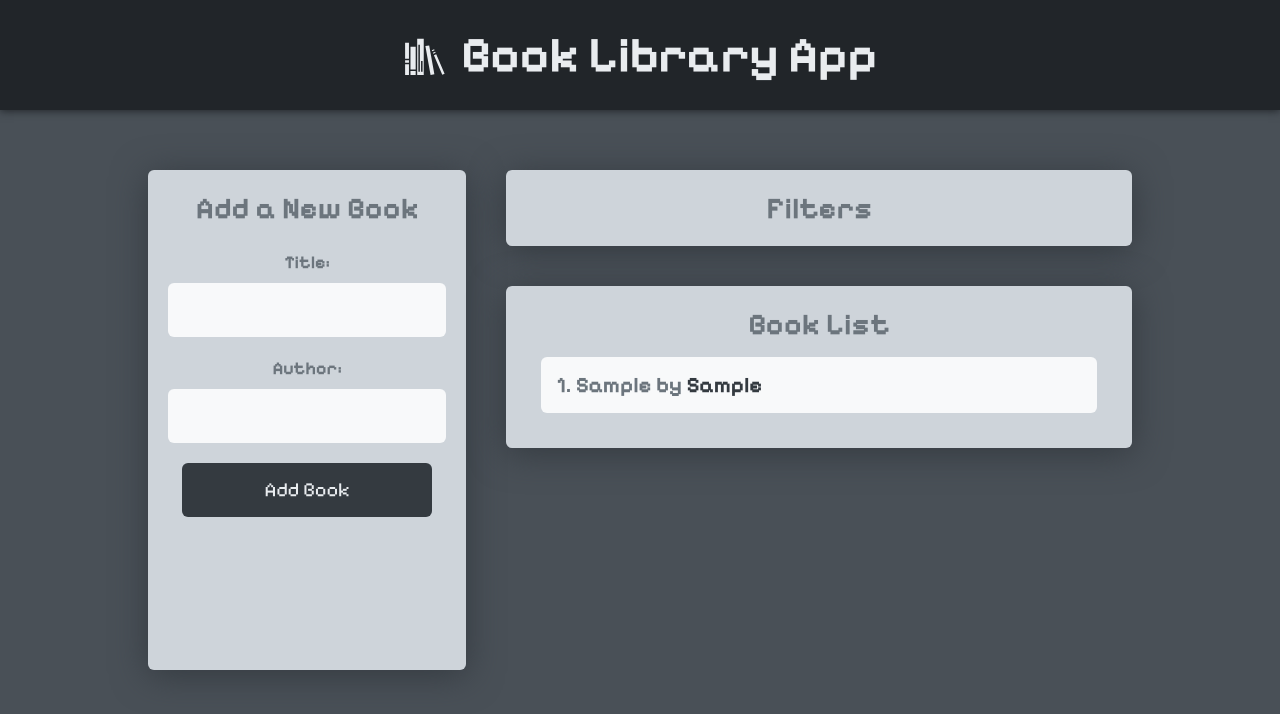
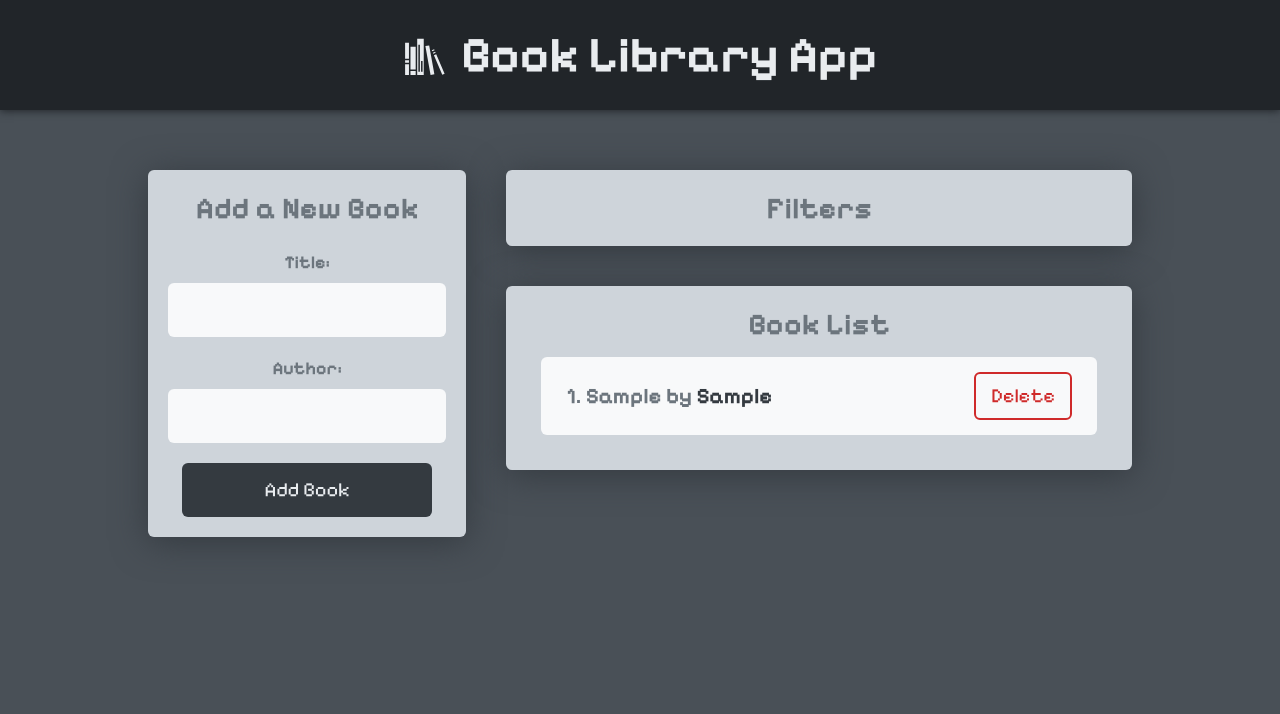
Before and after one commit to EvgMarty/BookLibraryApp, a React (Create React App) app in the folder frontend/: page / in a window 1280 px wide. Both pictures are taken after typing "Sample", "Sample" into the empty fields and a click on the button "Add Book". Shown: the top 714 px of the page. Built offline with nearby package versions, Linux system fonts and the light colour scheme.

Commit message:
add new action and new reducer deletedBook

```diff
--- a/frontend/src/App.module.scss
+++ b/frontend/src/App.module.scss
@@ -43,6 +43,10 @@
   width: 80%;
   margin: 0 auto;
   padding: 40px 0;
+
+  @media (max-width: 800px) {
+    flex-wrap: wrap;
+  }
 }
 
 .leftColumn {
--- a/frontend/src/components/BookForm/BookForm.module.scss
+++ b/frontend/src/components/BookForm/BookForm.module.scss
@@ -6,7 +6,6 @@
   background: #ced4da;
   text-align: center;
   box-shadow: 0px 5px 35px 0px #343a40;
-  height: 500px;
 }
 
 .formWrap {
@@ -26,7 +25,7 @@
 }
 
 .input {
-  color: #343A40;
+  color: #343a40;
   margin-top: 10px;
   background: #f8f9fa;
   padding: 15px;
@@ -41,7 +40,7 @@
   padding: 15px;
   font-size: 20px;
   border-radius: 6px;
-  transition: all .2s ease-in-out;
+  transition: all 0.2s ease-in-out;
 
   &:hover {
     background: #212529;
--- a/frontend/src/components/BookList/BookList.jsx
+++ b/frontend/src/components/BookList/BookList.jsx
@@ -1,8 +1,14 @@
 import styles from './BookList.module.scss';
-import { useSelector } from 'react-redux';
+import { useSelector, useDispatch } from 'react-redux';
+import { deletedBook } from '../../redux/books/actionCreators';
 
 const BookList = () => {
   const books = useSelector((state) => state.books);
+  const dispatch = useDispatch();
+
+  const handlerDeleteBook = (id) => {
+    dispatch(deletedBook(id));
+  };
 
   return (
     <div className={styles.appBlock}>
@@ -15,8 +21,16 @@ const BookList = () => {
             {books.map((book, i) => {
               return (
                 <li key={book.id}>
-                  {++i}. {book.title} by{' '}
-                  <span className={styles.author}>{book.author}</span>
+                  <div>
+                    {++i}. {book.title} by{' '}
+                    <span className={styles.author}>{book.author}</span>
+                  </div>
+                  <button
+                    className={styles.deletBtn}
+                    onClick={() => handlerDeleteBook(book.id)}
+                  >
+                    Delete
+                  </button>
                 </li>
               );
             })}
--- a/frontend/src/components/BookList/BookList.module.scss
+++ b/frontend/src/components/BookList/BookList.module.scss
@@ -14,12 +14,16 @@
   flex-direction: column;
   row-gap: 15px;
   li {
+    display: flex;
+    transition: all 0.2s ease-in-out;
+    align-items: center;
+    justify-content: space-between;
     color: #6c757d;
     font-size: 22px;
     cursor: pointer;
     text-align: left;
     border-radius: 6px;
-    padding: 15px;
+    padding: 15px 25px;
     background: #f8f9fa;
 
     &:nth-child(even) {
@@ -33,4 +37,18 @@
       color: #343a40;
     }
   }
+
+  .deletBtn {
+    transition: all 0.2s ease-in-out;
+    color: #cf2a2a;
+    font-size: 20px;
+    padding: 10px 15px;
+    border-radius: 6px;
+    background: #f8f9fa;
+    border: 2px solid #cf2a2a;
+
+    &:hover {
+      background: #ffacac;
+    }
+  }
 }
--- a/frontend/src/redux/books/actionCreators.js
+++ b/frontend/src/redux/books/actionCreators.js
@@ -6,3 +6,10 @@ export const addBook = (newBook) => {
     payload: newBook,
   };
 };
+
+export const deletedBook = (id) => {
+  return {
+    type: actionTypes.DELETE_BOOK,
+    payload: id,
+  };
+};
--- a/frontend/src/redux/books/reducer.js
+++ b/frontend/src/redux/books/reducer.js
@@ -6,7 +6,8 @@ const booksReducer = (state = initialState, action) => {
   switch (action.type) {
     case actionTypes.ADD_BOOK:
       return [...state, action.payload];
-
+    case actionTypes.DELETE_BOOK:
+      return state.filter((book) => book.id !== action.payload);
     default:
       return state;
   }
```
